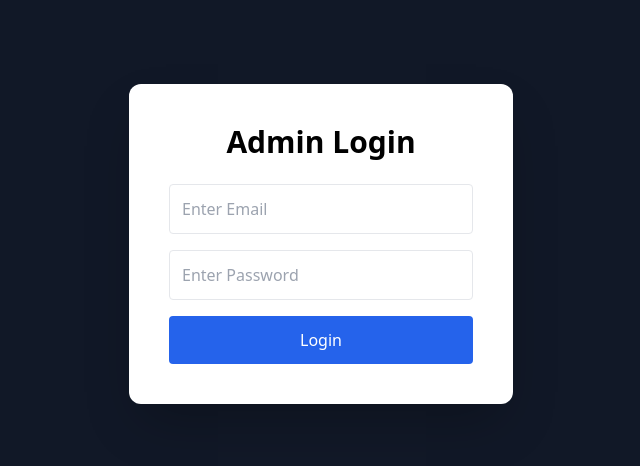
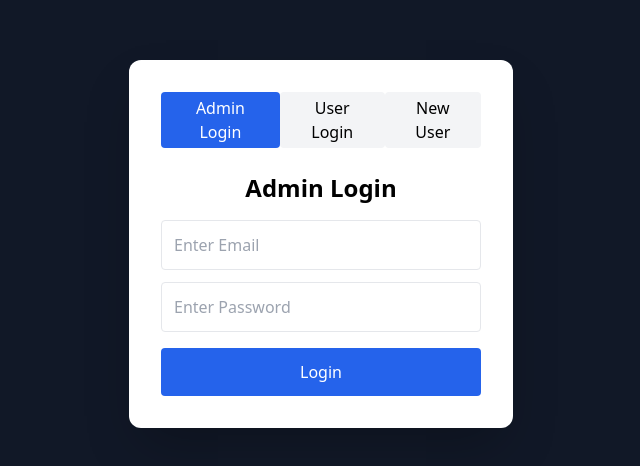
Before and after one commit to narendra-1106/retail-pos-system, a React (Create React App) app in the folder frontend/: page / in a window 1280 px wide. Shown: the part 156-622 px from the top of the page, without its empty margins (319-959 px from the left). Built offline with nearby package versions, Linux system fonts and the light colour scheme; no server answers.

Commit message:
Update Login.jsx

```diff
--- a/frontend/src/pages/Login.jsx
+++ b/frontend/src/pages/Login.jsx
@@ -3,9 +3,13 @@ import { useNavigate } from "react-router-dom";
 import api from "../api";
 
 function Login() {
+  const [mode, setMode] = useState("admin"); // 'admin' | 'user' | 'register'
+  const [name, setName] = useState("");
   const [email, setEmail] = useState("");
   const [password, setPassword] = useState("");
+  const [confirmPassword, setConfirmPassword] = useState("");
   const [error, setError] = useState("");
+  const [success, setSuccess] = useState("");
   const navigate = useNavigate();
 
   useEffect(() => {
@@ -17,6 +21,7 @@ function Login() {
   const handleLogin = async (event) => {
     event.preventDefault();
     setError("");
+    setSuccess("");
 
     if (!email || !password) {
       setError("Please enter both email and password.");
@@ -34,20 +39,103 @@ function Login() {
     }
   };
 
+  const handleRegister = async (event) => {
+    event.preventDefault();
+    setError("");
+    setSuccess("");
+
+    if (!name || !email || !password || !confirmPassword) {
+      setError("Please fill all fields.");
+      return;
+    }
+
+    if (password !== confirmPassword) {
+      setError("Passwords do not match.");
+      return;
+    }
+
+    try {
+      const response = await api.post("/auth/register", { name, email, password });
+      setSuccess(response.data?.message || "Registered successfully. You can now log in.");
+      setMode("user");
+      setPassword("");
+      setConfirmPassword("");
+    } catch (err) {
+      setError(err.response?.data?.message || "Registration failed. Please try again.");
+    }
+  };
+
   return (
     <div className="flex justify-center items-center h-screen bg-gray-900">
-      <div className="bg-white p-10 rounded-xl w-96 shadow-2xl">
-        <h1 className="text-3xl font-bold text-center mb-6">Admin Login</h1>
+      <div className="bg-white p-8 rounded-xl w-96 shadow-2xl">
+        <div className="flex justify-between mb-6">
+          <button
+            onClick={() => { setMode("admin"); setError(""); setSuccess(""); }}
+            className={`px-3 py-1 rounded ${mode === "admin" ? "bg-blue-600 text-white" : "bg-gray-100"}`}
+          >
+            Admin Login
+          </button>
+          <button
+            onClick={() => { setMode("user"); setError(""); setSuccess(""); }}
+            className={`px-3 py-1 rounded ${mode === "user" ? "bg-blue-600 text-white" : "bg-gray-100"}`}
+          >
+            User Login
+          </button>
+          <button
+            onClick={() => { setMode("register"); setError(""); setSuccess(""); }}
+            className={`px-3 py-1 rounded ${mode === "register" ? "bg-blue-600 text-white" : "bg-gray-100"}`}
+          >
+            New User
+          </button>
+        </div>
 
-        {error && <div className="text-red-600 mb-4">{error}</div>}
+        <h1 className="text-2xl font-bold text-center mb-4">
+          {mode === "register" ? "Create Account" : mode === "admin" ? "Admin Login" : "User Login"}
+        </h1>
 
+        {error && <div className="text-red-600 mb-3">{error}</div>}
+        {success && <div className="text-green-600 mb-3">{success}</div>}
+
+        {mode === "register" ? (
+          <form onSubmit={handleRegister}>
+            <input
+              type="text"
+              placeholder="Full Name"
+              value={name}
+              onChange={(e) => setName(e.target.value)}
+              className="w-full border p-3 mb-3 rounded"
+            />
+            <input
+              type="email"
+              placeholder="Email"
+              value={email}
+              onChange={(e) => setEmail(e.target.value)}
+              className="w-full border p-3 mb-3 rounded"
+            />
+            <input
+              type="password"
+              placeholder="Password"
+              value={password}
+              onChange={(e) => setPassword(e.target.value)}
+              className="w-full border p-3 mb-3 rounded"
+            />
+            <input
+              type="password"
+              placeholder="Confirm Password"
+              value={confirmPassword}
+              onChange={(e) => setConfirmPassword(e.target.value)}
+              className="w-full border p-3 mb-4 rounded"
+            />
+            <button type="submit" className="w-full bg-green-600 text-white p-3 rounded">Create Account</button>
+          </form>
+        ) : (
           <form onSubmit={handleLogin}>
             <input
               type="email"
               placeholder="Enter Email"
               value={email}
               onChange={(e) => setEmail(e.target.value)}
-            className="w-full border p-3 mb-4 rounded"
+              className="w-full border p-3 mb-3 rounded"
             />
 
             <input
@@ -58,13 +146,9 @@ function Login() {
               className="w-full border p-3 mb-4 rounded"
             />
 
-          <button
-            type="submit"
-            className="w-full bg-blue-600 text-white p-3 rounded"
-          >
-            Login
-          </button>
+            <button type="submit" className="w-full bg-blue-600 text-white p-3 rounded">Login</button>
           </form>
+        )}
       </div>
     </div>
   );
```
Lines whose indentation alone changed are shown as unchanged.
